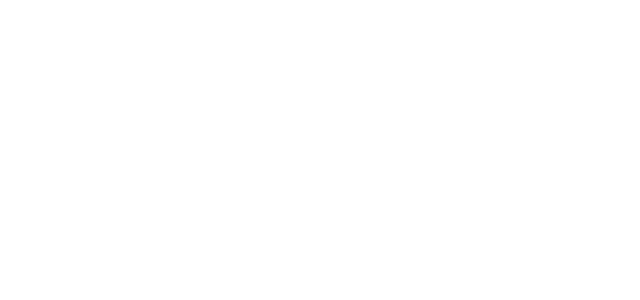
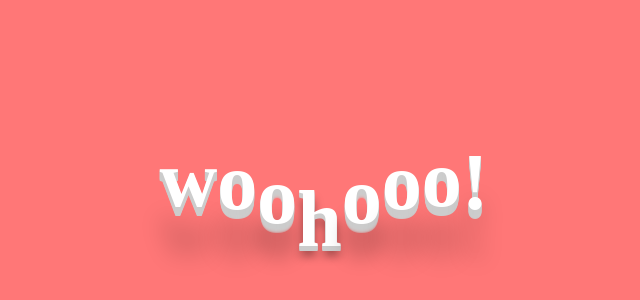
Before and after one commit to li-junpeng/web-app, a Vue app: page /text-effect-01 in a window 1280 px wide. Before the commit this address had no page. Shown: the part 196-496 px from the top of the page, without its empty margins (316-956 px from the left). Built offline with nearby package versions, Linux system fonts and the light colour scheme.

Commit message:
feat: text-effect-01

```diff
--- a/src/router/index.ts
+++ b/src/router/index.ts
@@ -401,6 +401,14 @@
         title: '登录页'
       },
       component: () => import('@/views/components/login-01/index.vue')
+    },
+    {
+      path: '/text-effect-01',
+      name: 'TextEffect01',
+      meta: {
+        title: 'text-effect-01'
+      },
+      component: () => import('@/views/components/text-effect-01/index.vue')
     }
   ]
 })
--- /dev/null
+++ b/src/views/components/text-effect-01/index.vue
@@ -0,0 +1,81 @@
+<!--
+ * text-effect-01
+ *
+ * @author Junpeng.Li
+ * @date 2023-07-11 14-53
+-->
+<script setup lang="ts">
+
+</script>
+
+<template>
+  <div class="container">
+    <h1>
+      <span>w</span>
+      <span>o</span>
+      <span>o</span>
+      <span>h</span>
+      <span>o</span>
+      <span>o</span>
+      <span>o</span>
+      <span>!</span>
+    </h1>
+  </div>
+</template>
+
+<style scoped lang="scss">
+@use "../base";
+
+.container{
+  -webkit-font-smoothing: antialiased;
+  background-color: #FF7777;
+}
+
+h1 {
+  height: 100px;
+}
+
+h1 span {
+  position: relative;
+  top: 20px;
+  display: inline-block;
+  animation: bounce .3s ease infinite alternate;
+  font-family: 'Titan One', cursive;
+  font-size: 80px;
+  color: #FFF;
+  text-shadow: 0 1px 0 #CCC,
+  0 2px 0 #CCC,
+  0 3px 0 #CCC,
+  0 4px 0 #CCC,
+  0 5px 0 #CCC,
+  0 6px 0 transparent,
+  0 7px 0 transparent,
+  0 8px 0 transparent,
+  0 9px 0 transparent,
+  0 10px 10px rgba(0, 0, 0, .4);
+}
+
+h1 span:nth-child(2) { animation-delay: .1s; }
+h1 span:nth-child(3) { animation-delay: .2s; }
+h1 span:nth-child(4) { animation-delay: .3s; }
+h1 span:nth-child(5) { animation-delay: .4s; }
+h1 span:nth-child(6) { animation-delay: .5s; }
+h1 span:nth-child(7) { animation-delay: .6s; }
+h1 span:nth-child(8) { animation-delay: .7s; }
+
+@keyframes bounce {
+  100% {
+    top: -20px;
+    text-shadow: 0 1px 0 #CCC,
+    0 2px 0 #CCC,
+    0 3px 0 #CCC,
+    0 4px 0 #CCC,
+    0 5px 0 #CCC,
+    0 6px 0 #CCC,
+    0 7px 0 #CCC,
+    0 8px 0 #CCC,
+    0 9px 0 #CCC,
+    0 50px 25px rgba(0, 0, 0, .2);
+  }
+}
+</style>
```
Also changed, not shown: public/assets/images/component-thumb/text-effect-01.png (added).
